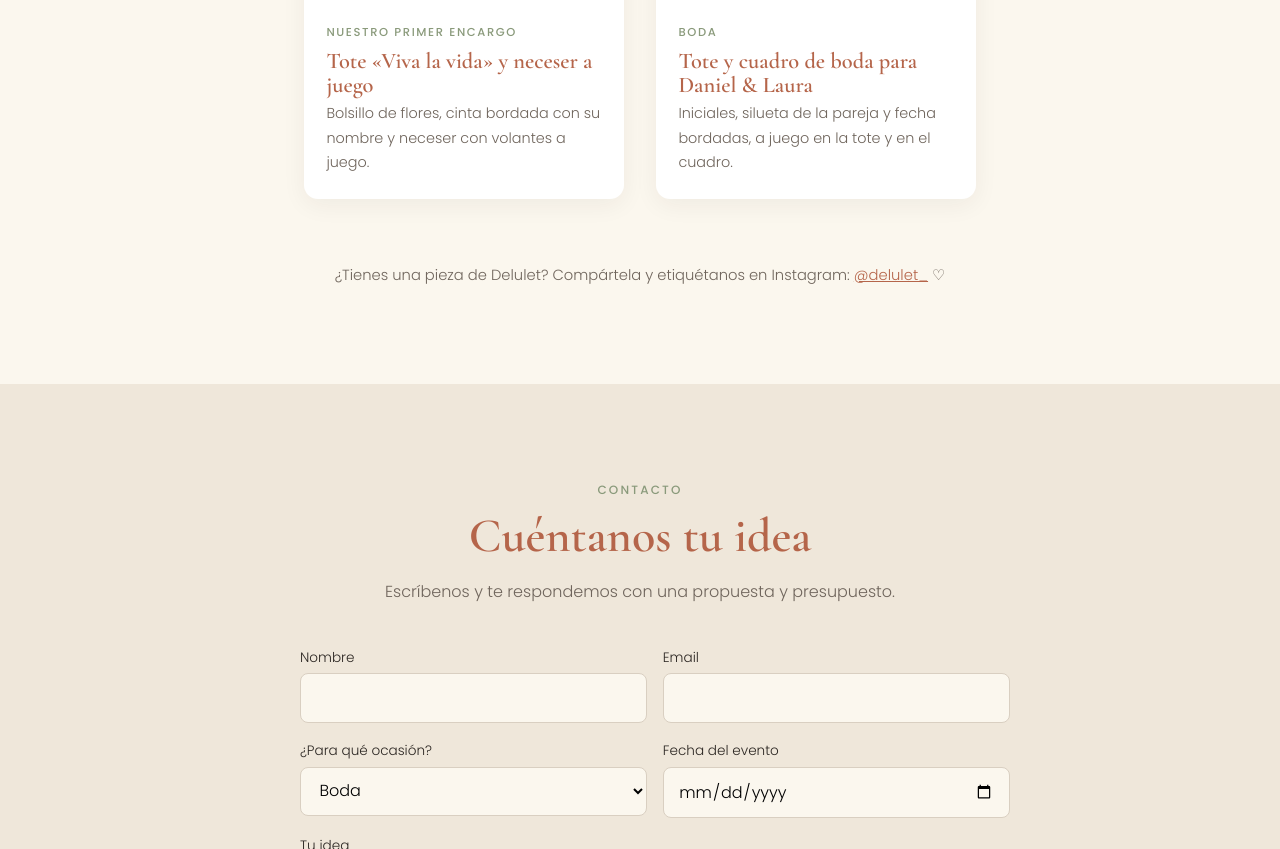
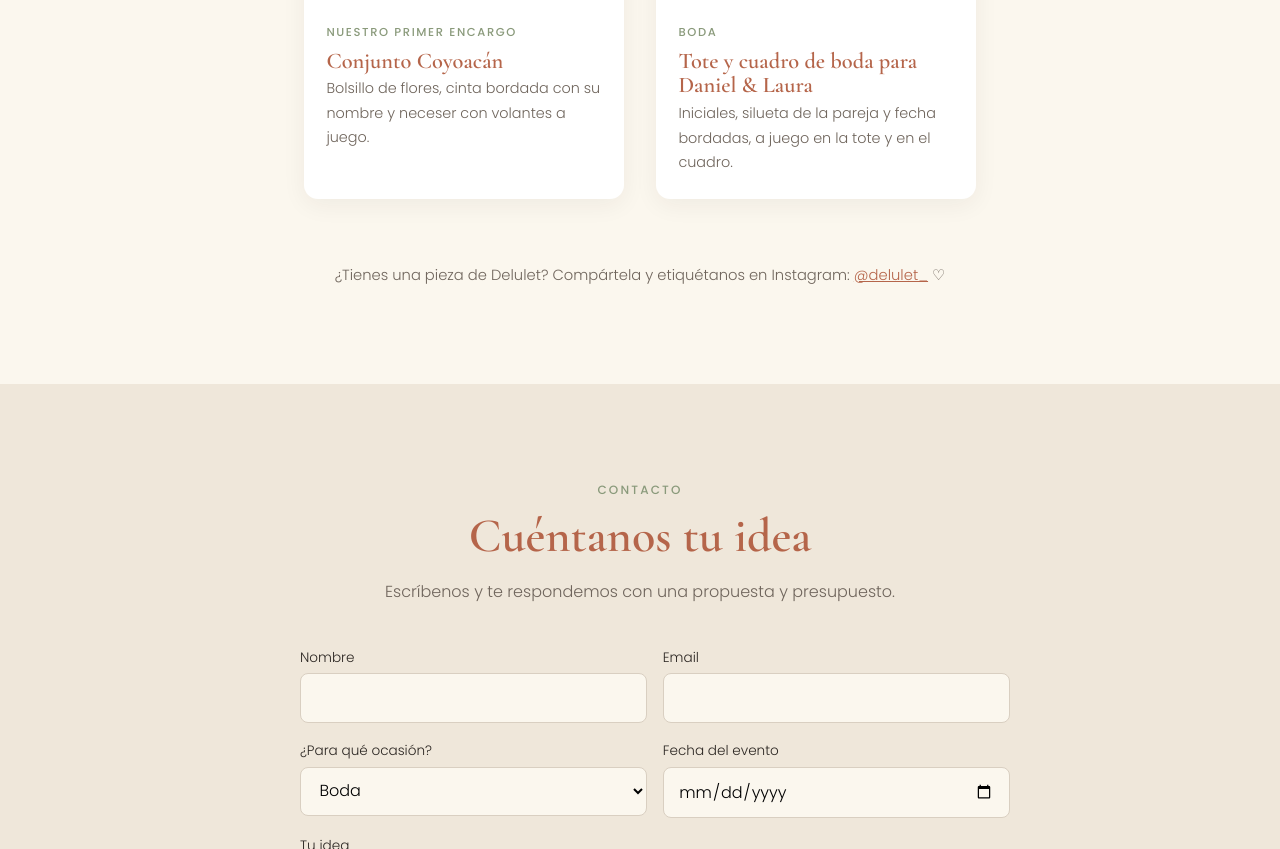
Before and after one commit to pabletebascu/delulet-web, a plain HTML site: page index.html in a window 1280 px wide. Shown: the part 4752-5601 px from the top of the page. Drawn offline with nearby package versions, Linux system fonts and the light colour scheme.

Commit message:
Llamar "Conjunto Coyoacán" al primer encargo
Co-Authored-By: Claude Opus 5.5 <noreply@anthropic.com>
Claude-Session: https://claude.ai/code/session_01JUfapky7Ug8UKPoyNPEMkF

```diff
--- a/index.html
+++ b/index.html
@@ -159,7 +159,7 @@
           <img src="img/encargo-viva-la-vida.jpg" alt="Tote bag de tela con bolsillo de flores, cinta bordada «Frida · Viva la vida» y neceser a juego con volantes" loading="lazy" />
           <div class="encargo__texto">
             <span class="encargo__tipo">Nuestro primer encargo</span>
-            <h3>Tote «Viva la vida» y neceser a juego</h3>
+            <h3>Conjunto Coyoacán</h3>
             <p>Bolsillo de flores, cinta bordada con su nombre y neceser con volantes a juego.</p>
           </div>
         </article>
```
